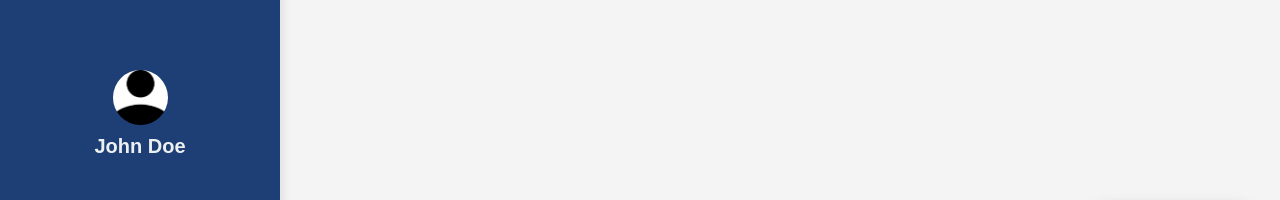
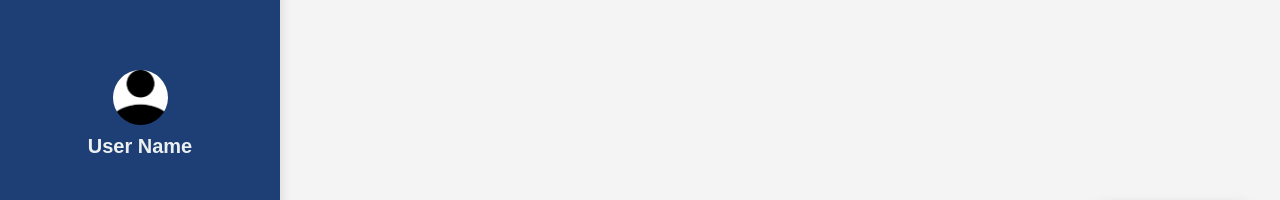
Before and after one commit to isravx0/AfstudeerProject, a React (Create React App) app in the folder project/my-app/: page /user-account in a window 1280 px wide. Shown: the part 533-733 px from the top of the page. Built offline with nearby package versions, Linux system fonts and the light colour scheme.

Commit message:
"Updated Sidebar component to use AuthContext for user data and dynamic profile picture"

```diff
--- a/project/my-app/src/components/user_account/Sidebar.js
+++ b/project/my-app/src/components/user_account/Sidebar.js
@@ -1,9 +1,11 @@
 import React, { useState } from "react";
 import { NavLink } from "react-router-dom";
+import { useAuth } from "../AuthContext"; // Importeer de context om gebruikersgegevens op te halen
+import defaultProfilePic from "./images/profile-image.png"; // Zorg ervoor dat het bestand correct wordt geïmporteerd
 import "./style/Sidebar.css";
-import profilePic from "./images/profile-image.png";
 
 const Sidebar = ({ onToggle }) => {
+  const { userData } = useAuth(); // Verkrijg de gebruikersgegevens uit de context
   const [isCollapsed, setIsCollapsed] = useState(false);
 
   const toggleSidebar = () => {
@@ -12,12 +14,6 @@ const Sidebar = ({ onToggle }) => {
     if (onToggle) {
       onToggle(newCollapsedState); // Notify parent about the collapse state
     }
-  };
-
-  // Example user data (can be dynamic based on logged-in user)
-  const user = {
-    name: "John Doe",
-    profilePic: profilePic, // Example profile pic URL
   };
 
   return (
@@ -55,10 +51,17 @@ const Sidebar = ({ onToggle }) => {
         </li>
       </ul>
 
-      {/* Profile Section (Moved to right above Logout) */}
+      {/* Profile Section */}
       <div className="profile-section">
-        <img src={user.profilePic} alt="Profile" />
-        <span className="name">{user.name}</span>
+        {userData?.profilePicture ? (
+          <img
+            src={`http://localhost:3000${userData.profilePicture}`} // Dynamisch de afbeelding weergeven
+            alt="Profile"
+          />
+        ) : (
+          <img src={defaultProfilePic} alt="Default Profile" /> // Standaard afbeelding als er geen profiel is
+        )}
+        <span className="name">{userData?.name || "User Name"}</span> {/* Dynamisch de naam van de gebruiker */}
       </div>
 
       {/* Logout Section */}
```
